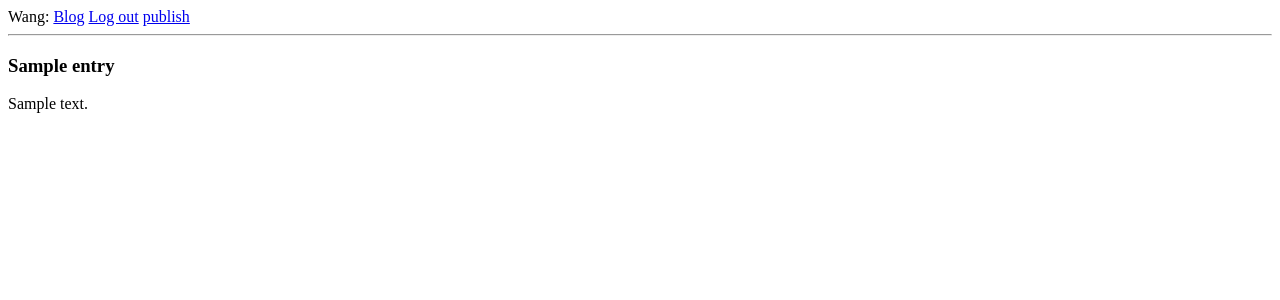
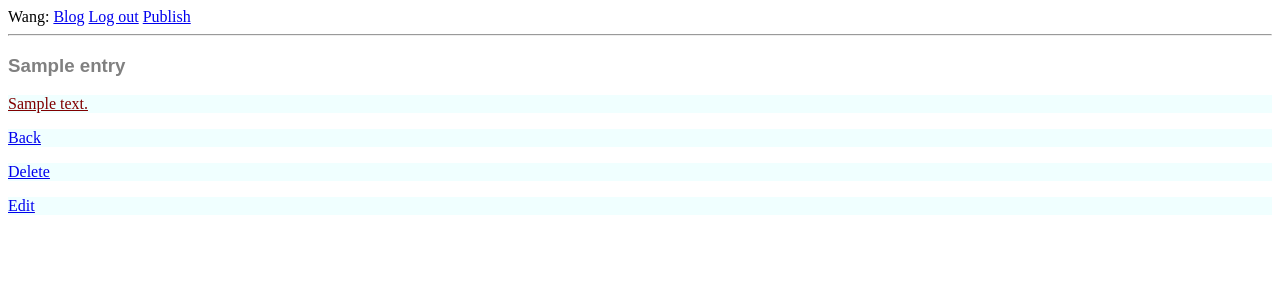
Before and after one commit to qdzzyb2014/myblog, a Flask app: page /entry/1 in a window 1280 px wide. Shown: the top 300 px of the page. Run offline with Flask 2, Linux system fonts and the light colour scheme; a user stored in the database is signed in; tables that the repository leaves empty hold one stand-in row (values such as "Sample post"); parts of the project's set-up code (start-up, migrations or seed data) failed here and were passed over.

Commit message:
添加编辑页

```diff
--- a/app/form.py
+++ b/app/form.py
@@ -12,4 +12,4 @@ class LoginForm(Form):
 
 class EditForm(Form):
     title = TextField('title', validators = [Required()])
-    entry = TextAreaField('entry', validators = [Required()])
+    content = TextAreaField('entry', validators = [Required()])
--- a/app/templates/base.html
+++ b/app/templates/base.html
@@ -1,6 +1,18 @@
 <!DOCTYPE html>
 <html>
   <head>
+      <meta charset="utf-8">
+      <style>
+          p  {
+              color: maroon;
+              background: Azure;
+              text-decoration: underline;
+          }
+          h3 {
+              font-family: sans-serif;
+              color :      gray;
+          }
+      </style>
       <title>Wang Linji</title>
   </head>
   <body>
@@ -8,7 +20,7 @@
           <a href="{{ url_for('index') }}">Blog</a>
           {% if current_user.is_authenticated() %}
           <a href="{{ url_for('logout') }}">Log out</a>
-          <a href="{{ url_for('edit') }}">publish</a>
+          <a href="{{ url_for('publish') }}">Publish</a>
           {% else %}
           <a href="{{ url_for('login') }}">Log in</a>
           {% endif %}
--- a/app/templates/entry.html
+++ b/app/templates/entry.html
@@ -2,4 +2,11 @@
 {% block content %}
 <h3>{{ entry.title }}</h3>
 <p>{{ entry.content }}</p>
+<div>
+  <p><a href="{{ url_for('index') }}">Back</a></p>
+  {% if current_user.is_authenticated() %}
+  <p><a href="{{ url_for('index') }}">Delete</a></p>
+  <p><a href="{{ url_for('edit', id = entry.id) }}">Edit</a></p>
+  {% endif %}
+</div>
 {% endblock %}
--- a/app/templates/edit.html
+++ b/app/templates/publish.html
@@ -2,13 +2,13 @@
 
 {% block content %}
 <h1>Edit your entry</h1>
-<form action="" method="POST" name="edit">
+<form action="" method="{{ method | d("POST") }}" name="edit">
     {{form.hidden_tag()}}
     <table>
         <tr>
             <td>title</td>
             <td>
-                {{ form.title(size = 24) }}
+                {{ form.title(size = 70, placeholder = "Title") }}
                 {% for error in form.errors.title %}
                 <br><span style="color:red;">{{ error }}</span>
                 {% endfor %}
@@ -16,7 +16,7 @@
         </tr>
         <tr>
             <td>content</td>
-            <td>{{ form.entry(cols = 32, rows = 10,size = 30) }}</td>
+            <td>{{ form.content(cols = 50, rows = 20) }}</td>
         </tr>
         <tr>
             <td></td>
--- a/app/views.py
+++ b/app/views.py
@@ -19,7 +19,7 @@ def index():
     entries  = Entry.all_entries().all()
     return render_template('index.html', entries = entries)
 
-@app.route('/entry/<int:id>')
+@app.route('/entry/<int:id>', methods = ['GET', 'POST'])
 def entry(id):
     if id < 0:
         flash("Sorry! Con't find this entry!")
@@ -28,6 +28,7 @@ def entry(id):
     if entry == None:
         flash("Sorry! Con't find this entry!")
         return redirect('index')
+
     return render_template('entry.html', entry = entry)
 
 @app.route('/login', methods = ['GET', 'POST'])
@@ -56,13 +57,13 @@ def logout():
     flash("Log out")
     return redirect(url_for('index'))
 
-@app.route('/edit', methods = ['GET', 'POST'])
+@app.route('/publish', methods = ['GET', 'POST'])
 @login_required
-def edit():
+def publish():
     form = EditForm()
     if form.validate_on_submit():
         entry = Entry(title = form.title.data,
-                     content = form.entry.data,
+                     content = form.content.data,
                      pub_date = datetime.now())
         try:
             db.session.add(entry)
@@ -72,4 +73,28 @@ def edit():
             return redirect('/edit')
         flash('Publich success!')
         return redirect('/entry/%d'%(entry.id))
-    return render_template('edit.html',form = form)
+    return render_template('publish.html',form = form)
+
+@app.route('/edit/<int:id>', methods = ['GET', 'POST'])
+@login_required
+def edit(id):
+    entry = Entry.query.filter_by(id = id).first()
+    if entry == None:
+        flash('entry error')
+        return redirect(url_for('index'))
+    form = EditForm(obj = entry)
+
+    if form.validate_on_submit():
+        entry.title = form.title.data
+        entry.content = form.content.data
+        entry.pub_date = datetime.now()
+        try:
+            db.session.add(entry)
+            db.session.commit()
+        except:
+            flash('Database error!')
+            return redirect('/edit/%d'%entry.id)
+        flash('Edit success!')
+        return redirect('/entry/%d'%(entry.id))
+
+    return render_template('publish.html', form = form)
--- a/run.py
+++ b/run.py
@@ -2,4 +2,4 @@
 # coding=utf-8
 from app import app
 if __name__ == '__main__':
-    app.run(debug = True)
+    app.run(debug = True, port = 8080)
```
